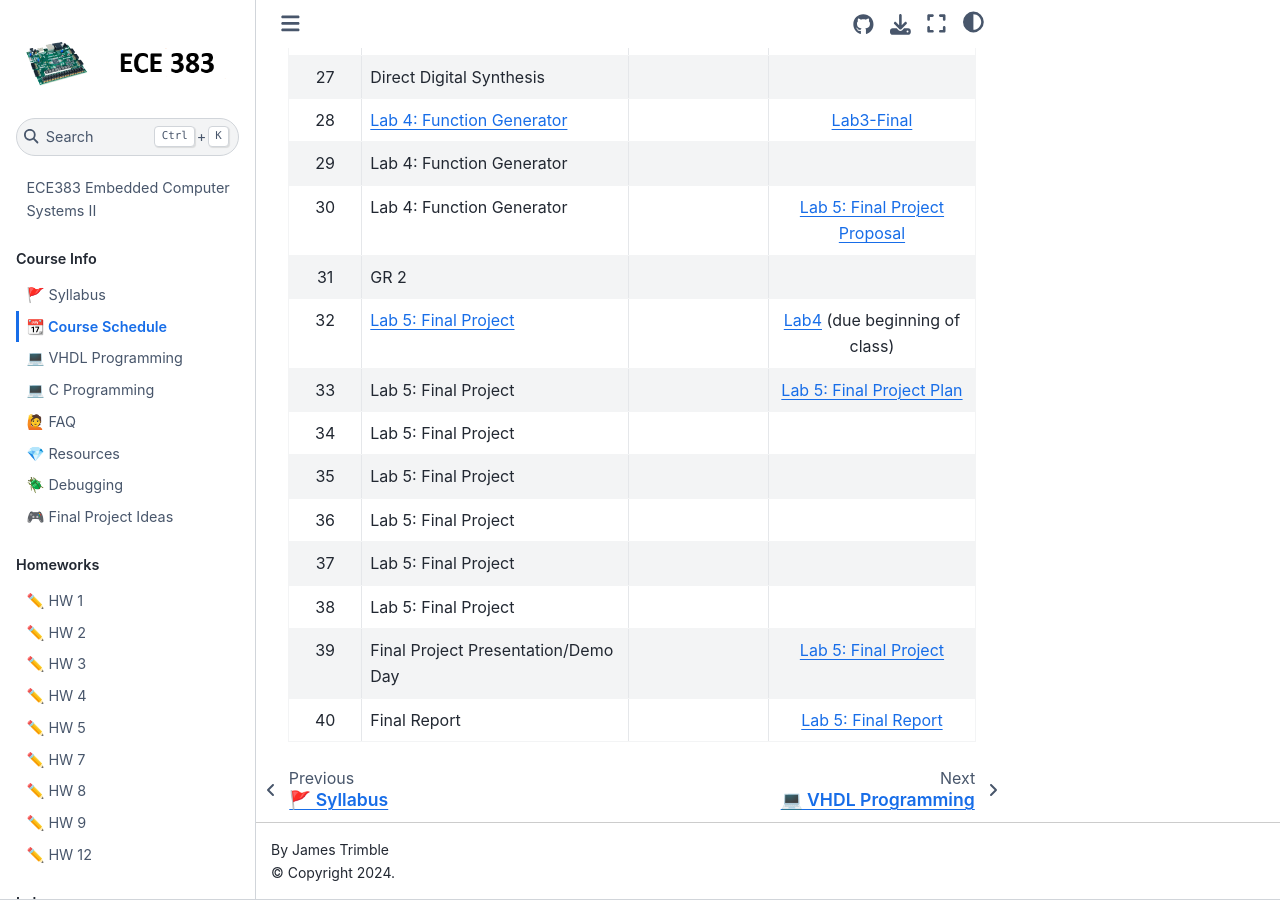
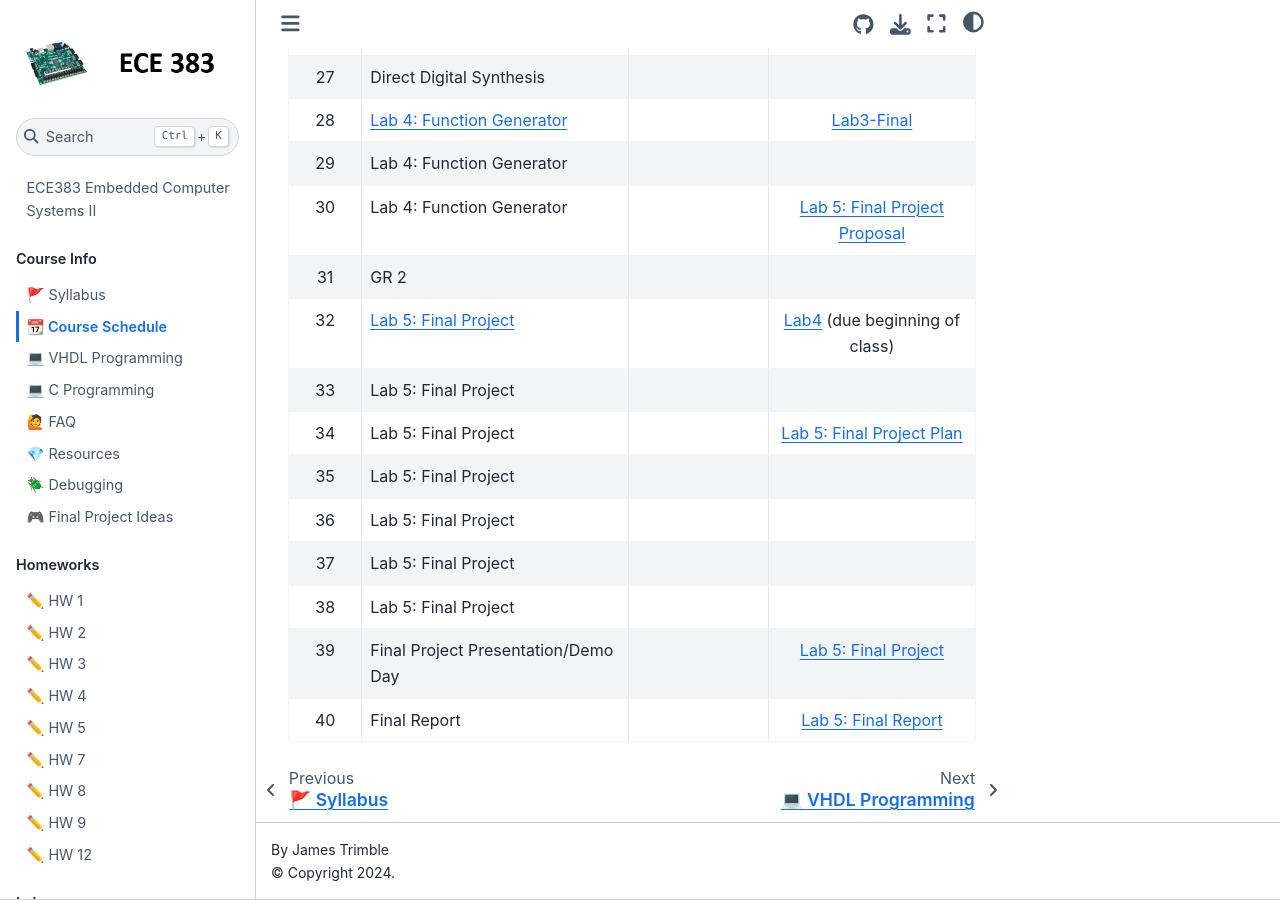
Before and after one commit to USAFA-ECE/ece383, a Jupyter Book: the page built from book/schedule.md, in a window 1280 px wide and 900 px high, scrolled down 1785 px. Built offline with Jupyter Book 1.0.4 settings and Sphinx 7.4.7 and the Sphinx Book theme 1.1.4, drawn with Linux system fonts in a browser that asks for light colours; pages that are not in the unit, such as notebooks, are missing from menus.

```diff
--- a/book/schedule.md
+++ b/book/schedule.md
@@ -39,8 +39,8 @@ This schedule is subject to change as appropriate.
 | 30     | Lab 4: Function Generator |                      | [Lab 5: Final Project Proposal](Assignments/project.md)        |
 | 31     | GR 2  |                      |   |
 | 32     | [Lab 5: Final Project](Assignments/project.md)             |                 |     [Lab4](Assignments/lab4.md) (due beginning of class)        |
-| 33     | Lab 5: Final Project             |                      |      [Lab 5: Final Project Plan](Assignments/project.md)      |
-| 34     | Lab 5: Final Project             |                      |                                 |
+| 33     | Lab 5: Final Project             |                      |           |
+| 34     | Lab 5: Final Project             |                      |     [Lab 5: Final Project Plan](Assignments/project.md)                             |
 | 35     | Lab 5: Final Project             |                      |                                 |
 | 36     | Lab 5: Final Project             |                      |                                 |
 | 37     | Lab 5: Final Project             |                      |                                 |
```
